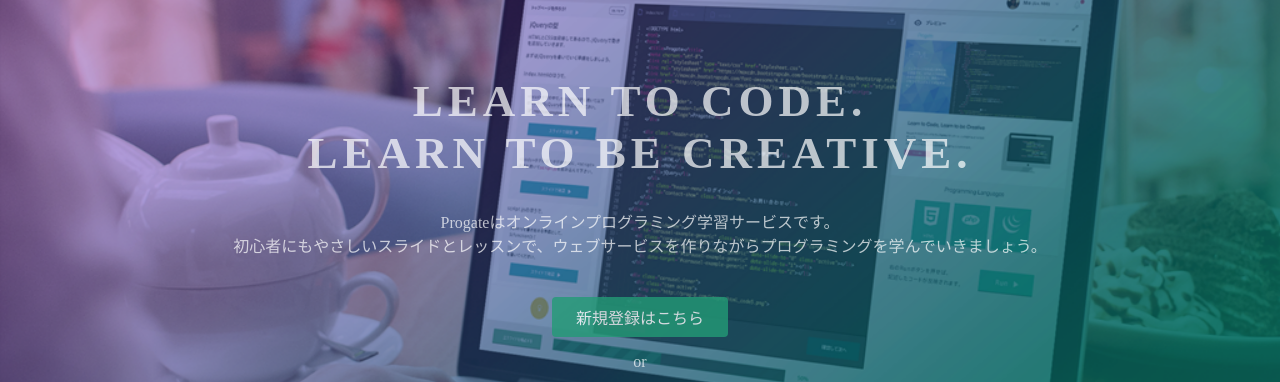
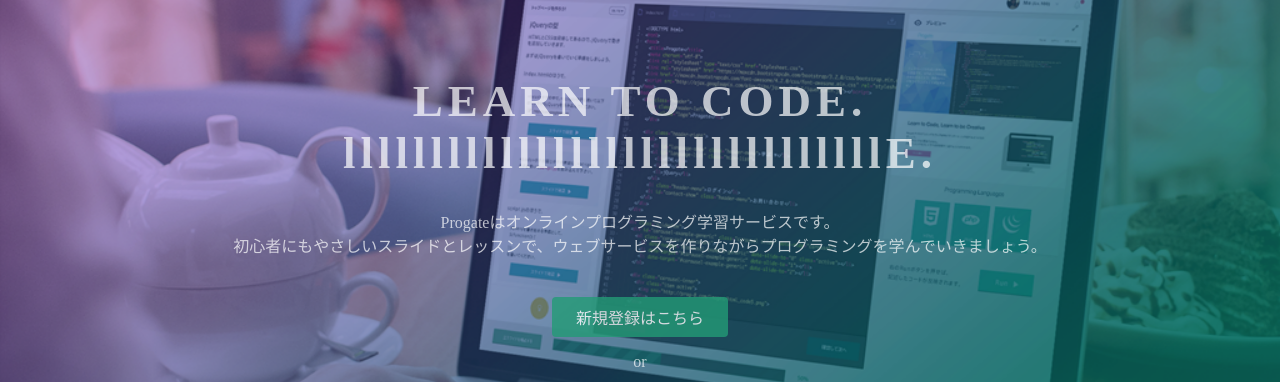
Before and after one commit to t10-web/gggg, a plain HTML site: page index.html in a window 1280 px wide. Shown: the part 135-517 px from the top of the page. Drawn offline with Linux system fonts and the light colour scheme.

Commit message:
Update index.html

```diff
--- a/index.html
+++ b/index.html
@@ -23,7 +23,7 @@
   </header>
   <div class="top-wrapper">
     <div class="container">
-      <h1>LEARN TO CODE.<br>LEARN TO BE CREATIVE.</h1>
+      <h1>LEARN TO CODE.<br>lllllllllllllllllllllllllllllllE.</h1>
       <p>Progateはオンラインプログラミング学習サービスです。<br>初心者にもやさしいスライドとレッスンで、ウェブサービスを作りながらプログラミングを学んでいきましょう。</p>
       <div class="btn-wrapper">
         <a href="#" class="btn signup">新規登録はこちら</a>
```
